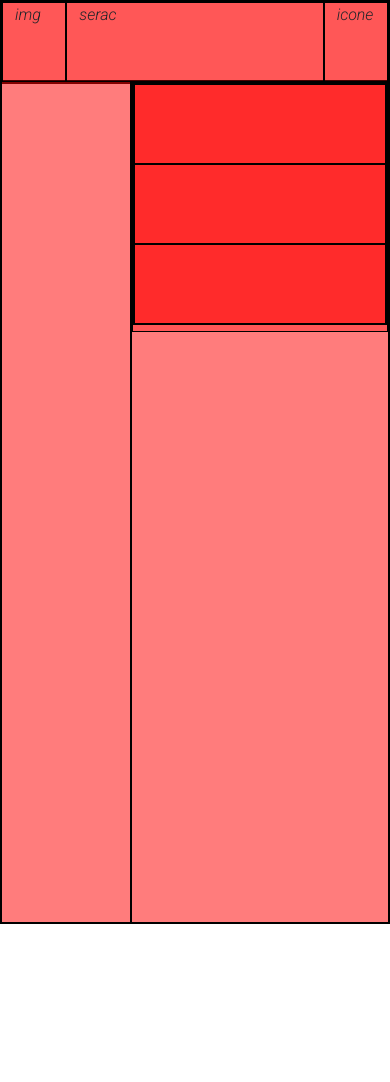
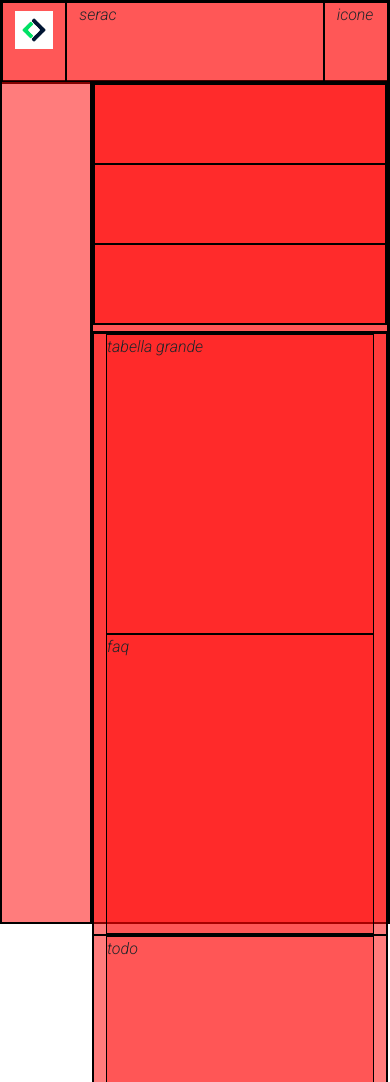
Before and after one commit to Laroussi-Sarhane/html-css-bootstrap-dashboard, a plain HTML site: page index.html in a window 390 px wide. Drawn offline with nearby package versions, Linux system fonts and the light colour scheme.

Commit message:
add fished struccture

```diff
--- a/index.html
+++ b/index.html
@@ -21,7 +21,13 @@
 
       <div class="row debug">
         <div class="col-2 col-md-2 col-xl-3 debug">
-          img
+
+          <img class="my_img_desktop" src="img/logo.svg" width="150px"
+          height="100%"
+           alt="">
+
+            <img class="my_img_mobile py-2  " src="img/mobile-logo.png"   width="150px" >
+
 
         </div>
         <div class="col-8 col-md-8 col-xl-6 debug">
@@ -70,6 +76,37 @@
 
       <div class="my_main_content">
         <!-- qua va tutto il contenuto quindi dashbor e altre cose -->
+        <div class="container">
+
+          <div class="row row-cols-md-1 row-cols-xl-2 my_inside_container ">
+
+            <div class="col-md-12 col-xl-8 col-  debug  ">
+               <!--questa è quella di sinistra  -->
+               <div  class="my_provvisory debug">
+                tabella grande
+               </div>
+
+               <div class="my_provvisory debug">
+                faq
+               </div>
+
+            </div>
+
+            <div class="col-md-12 col-xl-4  debug">
+              <!--questa è quella di destra  -->
+
+              <div class="my_provvisory debug">
+                todo
+              </div>
+
+              <div class="my_provvisory debug">
+                immagine dashbord
+
+              </div>
+            </div>
+
+          </div>
+        </div>
 
 
 
--- a/style.css
+++ b/style.css
@@ -14,6 +14,14 @@ body{
 .my_header{
   height: 80px;
 }
+img{
+  max-width: 100%;
+}
+.my_img_mobile{
+  display: none;
+  vertical-align: middle;
+}
+
 /* pagina centrale container */
 .my_col_left{
   height: 100%;
@@ -31,10 +39,19 @@ body{
 .my_upper_container{
   height:90px;
 }
+/* da qui inizia la perte interna */
 .my_main_content{
   height:calc(100% - 90px);
   overflow-y: scroll;
   /* main contant sta apposto */
+}
+.my_inside_container{
+  height: 100vh;
+  /* questa è un altezza di prova  */
+}
+.my_provvisory{
+  width: 100%;
+  height: 300px;
 }
 
 
@@ -51,8 +68,20 @@ body{
 @media (max-width :576px ) {
   .my_upper_container{
     height: 250px;
+  }
+  .my_col_left{
+    width: 90px;
+  }
+  .my_col_right{
+    width: calc(100% - 90px);
+
+  }
+  .my_img_desktop{
+    display: none;
+  }
+  .my_img_mobile{
+    display: block;
+  }
 
 
-  }
-
 }
```
